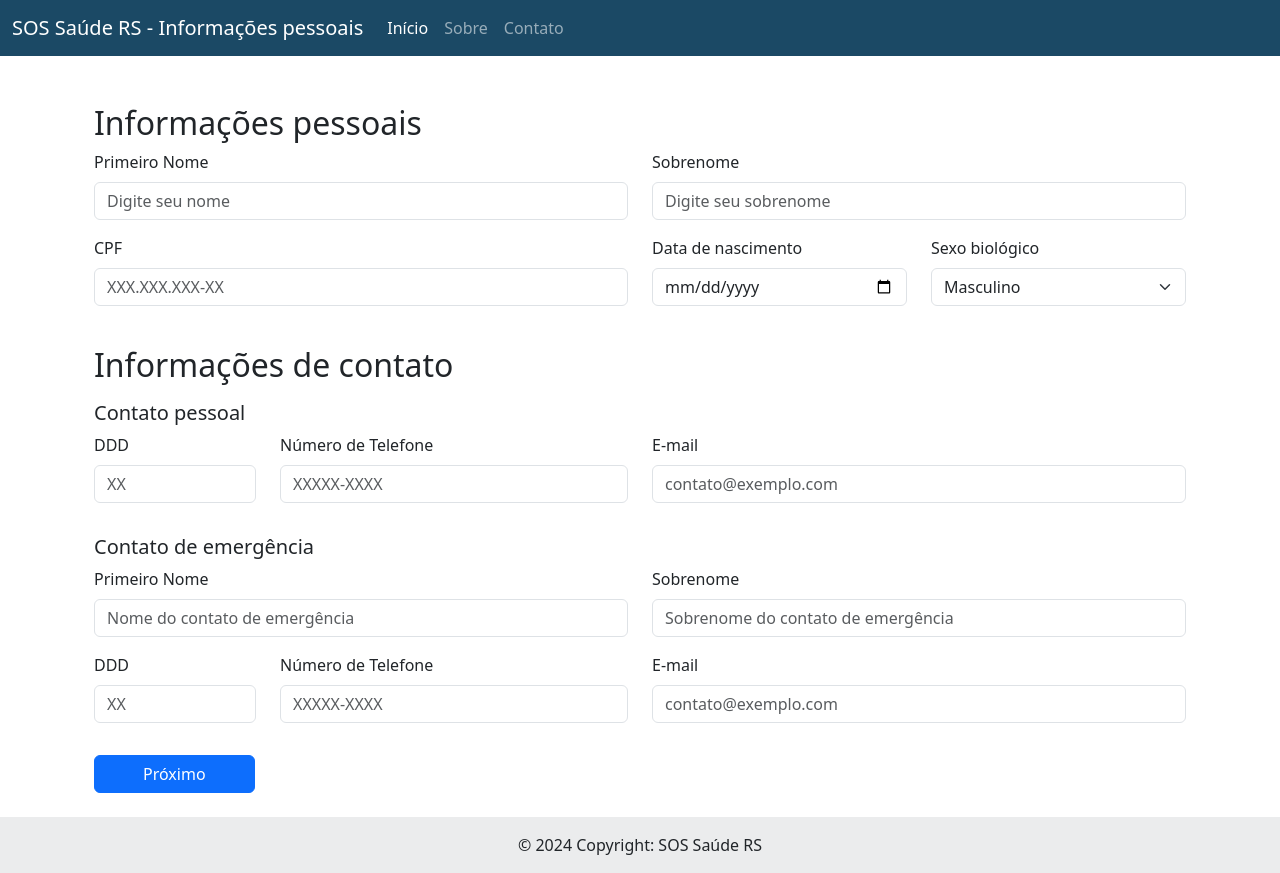
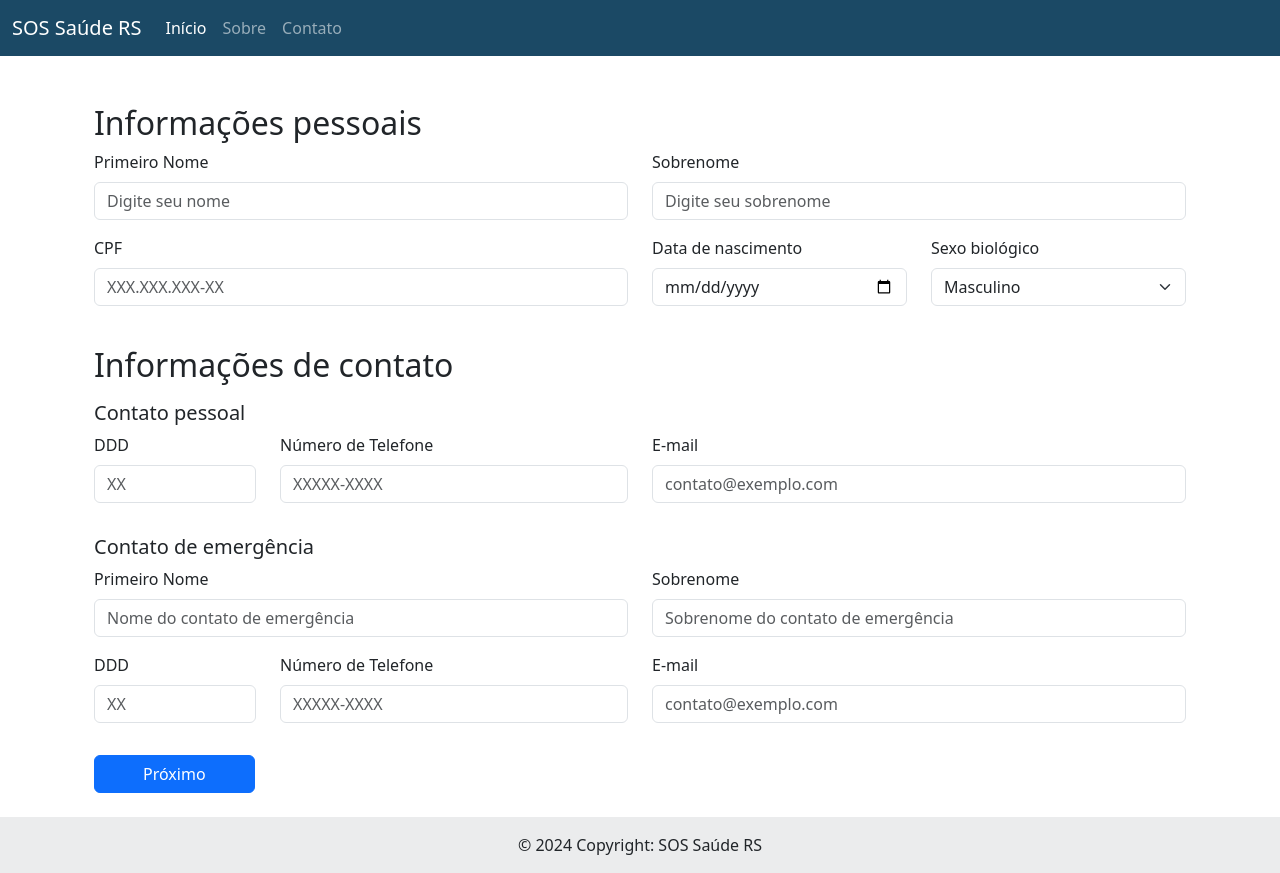
Before and after one commit to gmadalosso/Desafio-DevWeb, a website: page formulario1.html in a window 1280 px wide. Drawn offline with nearby package versions, Linux system fonts and the light colour scheme.

Commit message:
fixed incorrect navbar text

```diff
--- a/formulario1.html
+++ b/formulario1.html
@@ -11,7 +11,7 @@
     <!-- Navbar -->
     <nav class="navbar navbar-expand-lg navbar-dark">
         <div class="container-fluid">
-            <a class="navbar-brand" href="#">SOS Saúde RS - Informações pessoais</a>
+            <a class="navbar-brand" href="#">SOS Saúde RS</a>
             <button class="navbar-toggler" type="button" data-bs-toggle="collapse" data-bs-target="#navbarText" aria-controls="navbarText" aria-expanded="false" aria-label="Toggle navigation">
                 <span class="navbar-toggler-icon"></span>
             </button>
```
